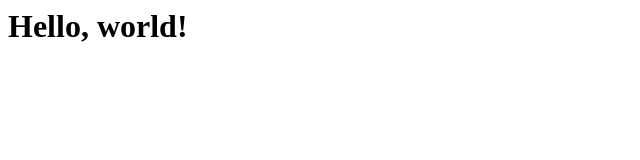
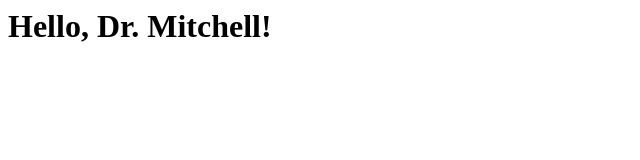
Before and after one commit to lydiajohnsto/burke-and-hare, a plain HTML site: page index.html in a window 1280 px wide. Shown: the whole page, without its empty margins (0-640 px from the left). Drawn offline with Linux system fonts and the light colour scheme.

Commit message:
Update index.html
Saying hello to Dr. Mitchell to prove I know how websites work.

```diff
--- a/index.html
+++ b/index.html
@@ -1 +1 @@
-<h1>Hello, world!</h1>
+<h1>Hello, Dr. Mitchell!</h1>
```
